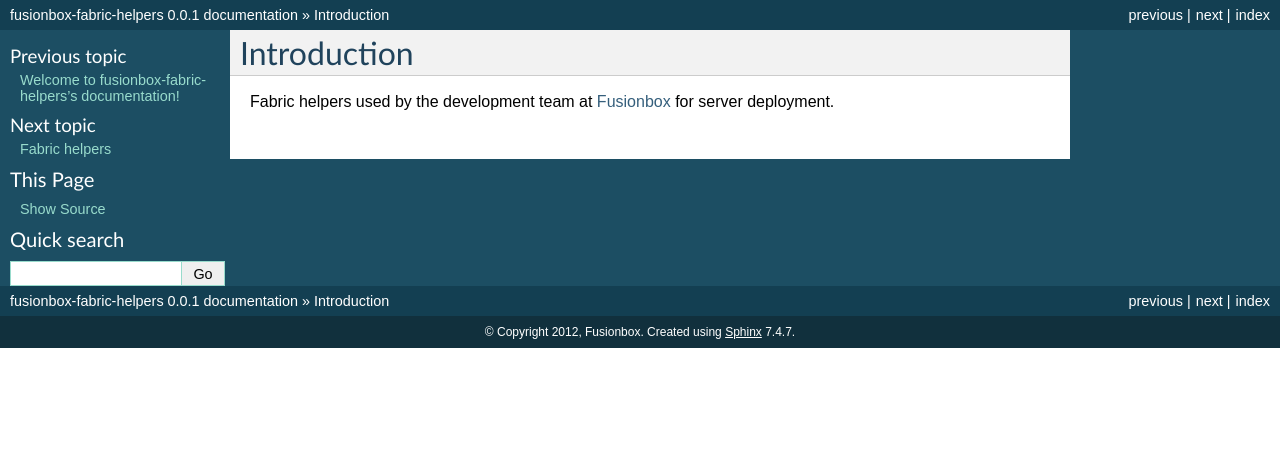
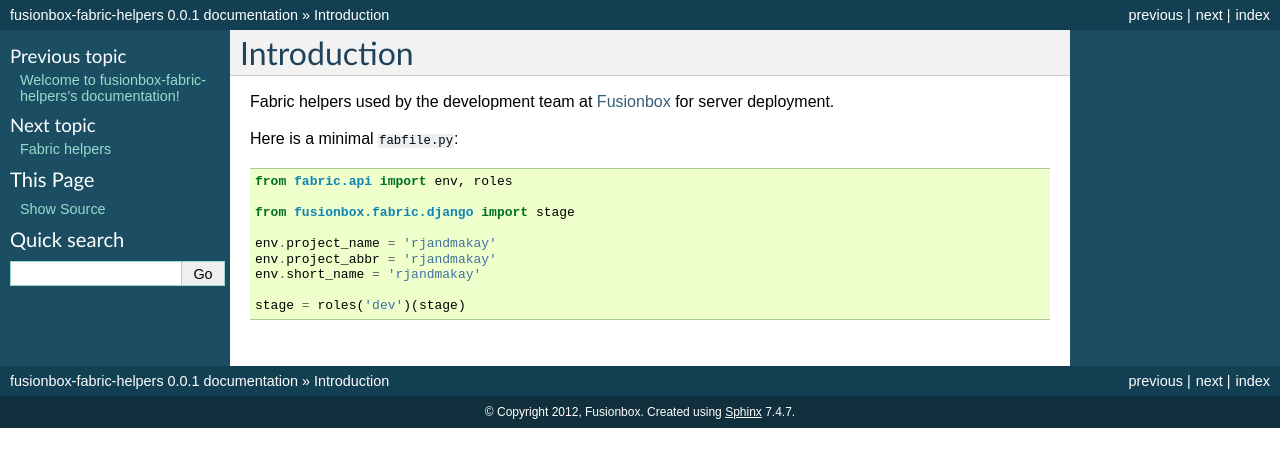
Before and after one commit to fusionbox/fusionbox-fabric-helpers, a Sphinx documentation site: the page built from doc/intro.rst, in a window 1280 px wide. Shown: the top 467 px of the page. Built offline with Sphinx 7.4.7, drawn with Linux system fonts in a browser that asks for light colours.

Commit message:
Add minimal fabfile.py example

```diff
--- a/doc/intro.rst
+++ b/doc/intro.rst
@@ -3,4 +3,17 @@ Introduction
 
 Fabric helpers used by the development team at Fusionbox_ for server deployment.
 
+Here is a minimal ``fabfile.py``::
+
+    from fabric.api import env, roles
+
+    from fusionbox.fabric.django import stage
+
+    env.project_name = 'rjandmakay'
+    env.project_abbr = 'rjandmakay'
+    env.short_name = 'rjandmakay'
+
+    stage = roles('dev')(stage)
+
+
 .. _Fusionbox: http://www.fusionbox.com
```
